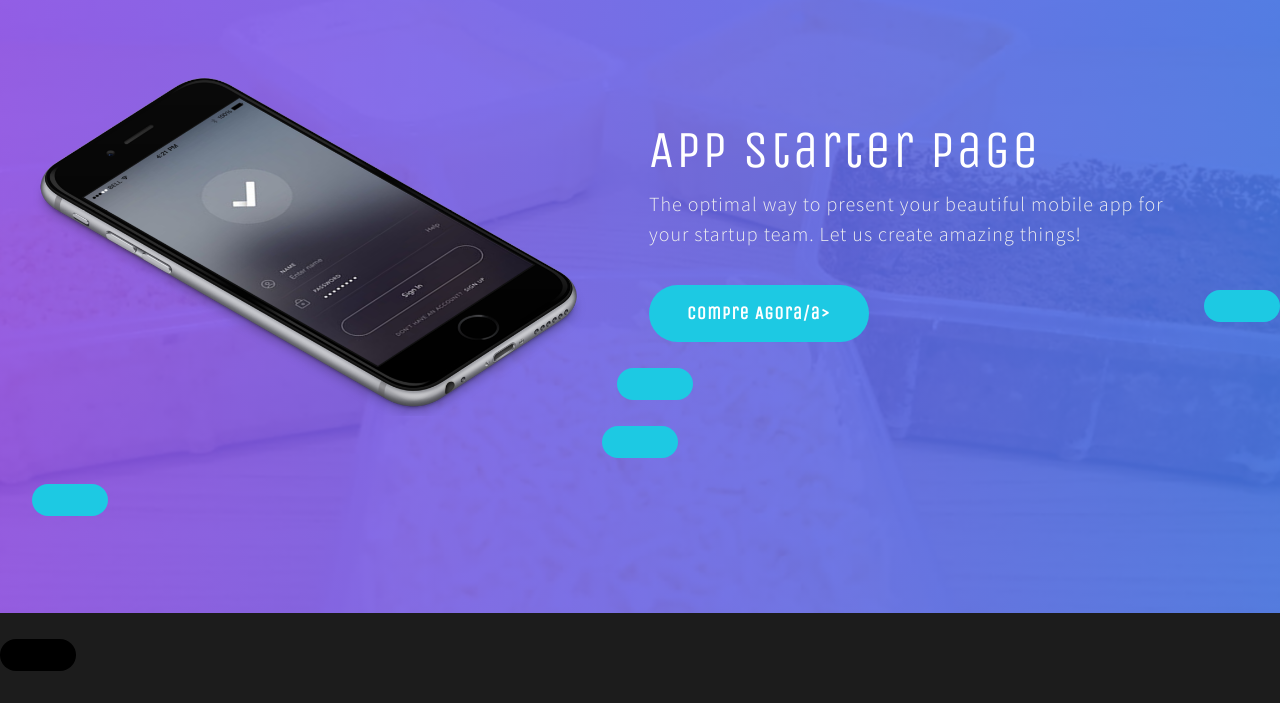
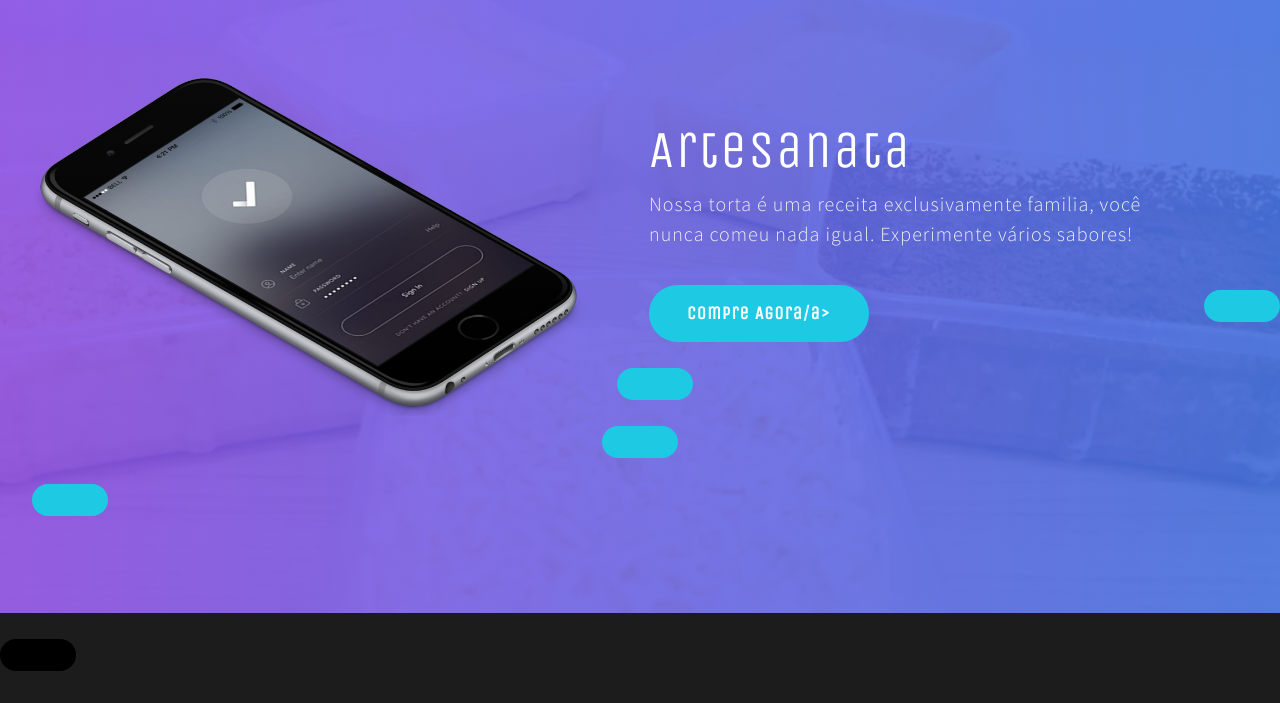
Before and after one commit to artesanatarj/site, a plain HTML site: page index.html in a window 1280 px wide. Shown: the part 97-800 px from the top of the page. Drawn offline with nearby package versions, Linux system fonts and the light colour scheme.

Commit message:
Update index.html

```diff
--- a/index.html
+++ b/index.html
@@ -91,8 +91,8 @@ http://www.templatemo.com/tm-492-app-starter
 
                <div class="col-md-6 col-sm-7 col-xs-12">
                     <div class="home-thumb">
-                         <h1 class="wow fadeInUp" data-wow-delay="0.6s">App Starter Page</h1>
-                         <p class="wow fadeInUp" data-wow-delay="0.8s">The optimal way to present your beautiful mobile app for your startup team. Let us create amazing things!</p>
+                         <h1 class="wow fadeInUp" data-wow-delay="0.6s">Artesanata</h1>
+                         <p class="wow fadeInUp" data-wow-delay="0.8s">Nossa torta é uma receita exclusivamente familia, você nunca comeu nada igual. Experimente vários sabores!</p>
                          <a href="#pricing" class="wow fadeInUp section-btn btn btn-success smoothScroll" data-wow-delay="1s">Compre Agora/a>
                     </div>
                </div>
```
